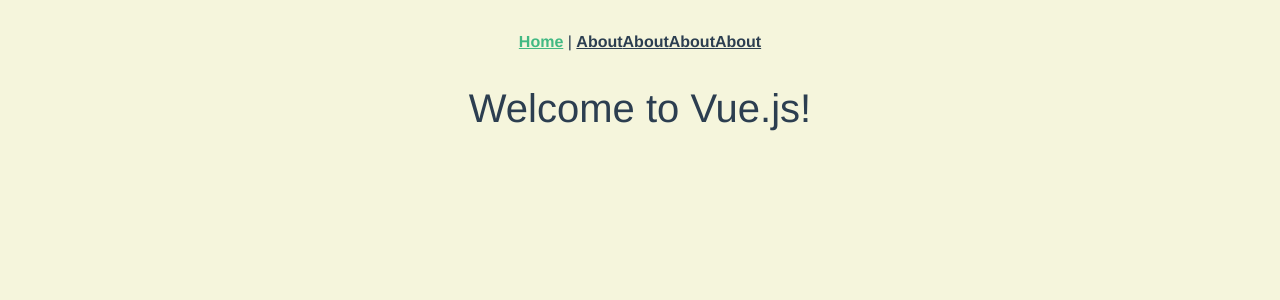
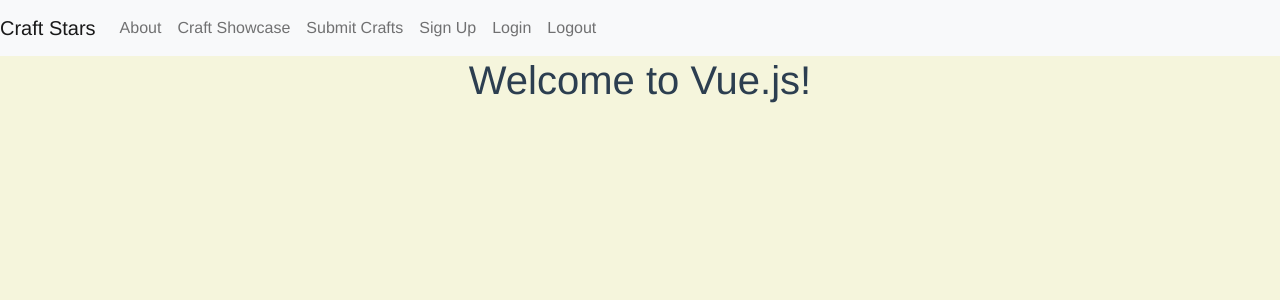
Before and after one commit to marocks31/personal-blog-frontend, a Vue app: page / in a window 1280 px wide. Shown: the top 300 px of the page. Built offline with nearby package versions, Linux system fonts and the light colour scheme.

Commit message:
completed crafts index

```diff
--- a/public/index.html
+++ b/public/index.html
@@ -1,10 +1,10 @@
 <!DOCTYPE html>
-<html lang="">
+<html lang="en">
   <head>
     <meta charset="utf-8">
     <meta http-equiv="X-UA-Compatible" content="IE=edge">
     <meta name="viewport" content="width=device-width,initial-scale=1.0">
-    <link rel="icon" href="<%= BASE_URL %>favicon.ico">
+    <link rel="icon" href="favicon.ico">
     <link rel="apple-touch-icon" sizes="180x180" href="/apple-touch-icon.png">
     <link rel="icon" type="image/png" sizes="32x32" href="/favicon-32x32.png">
     <link rel="icon" type="image/png" sizes="16x16" href="/favicon-16x16.png">
@@ -14,8 +14,14 @@
     <link href="https://cdn.jsdelivr.net/npm/bootstrap@5.2.0/dist/css/bootstrap.min.css" rel="stylesheet" integrity="sha384-gH2yIJqKdNHPEq0n4Mqa/HGKIhSkIHeL5AyhkYV8i59U5AR6csBvApHHNl/vI1Bx" crossorigin="anonymous">
   </head>
   <body>
-    <div id="app"></div>
-    <!-- JavaScript Bundle with Popper -->
+    <div id="app">
+
+
+
+
+    </div>
+<!-- JavaScript Bundle with Popper -->
 <script src="https://cdn.jsdelivr.net/npm/bootstrap@5.2.0/dist/js/bootstrap.bundle.min.js" integrity="sha384-A3rJD856KowSb7dwlZdYEkO39Gagi7vIsF0jrRAoQmDKKtQBHUuLZ9AsSv4jD4Xa" crossorigin="anonymous"></script>
+
   </body>
 </html>
--- a/src/App.vue
+++ b/src/App.vue
@@ -1,11 +1,44 @@
 <template>
-  <nav>
-    <router-link to="/">Home</router-link>
-    |
-    <router-link to="/about">About</router-link>
-    <router-link to="/login">About</router-link>
-    <router-link to="/signup">About</router-link>
-    <router-link to="/logout">About</router-link>
+  <nav class="navbar navbar-expand-lg navbar-light bg-light">
+    <a class="navbar-brand" href="#">Craft Stars</a>
+    <button
+      class="navbar-toggler"
+      type="button"
+      data-toggle="collapse"
+      data-target="#navbarSupportedContent"
+      aria-controls="navbarSupportedContent"
+      aria-expanded="false"
+      aria-label="Toggle navigation"
+    >
+      <span class="navbar-toggler-icon"></span>
+    </button>
+
+    <div class="collapse navbar-collapse" id="navbarSupportedContent">
+      <ul class="navbar-nav mr-auto">
+        <li class="nav-item active">
+          <a class="nav-link" href="/about">
+            About
+            <!-- <span class="sr-only">(current)</span> -->
+          </a>
+        </li>
+        <li class="nav-item">
+          <a class="nav-link" href="/crafts">Craft Showcase</a>
+        </li>
+        <li class="nav-item">
+          <!-- change url later  -->
+          <a class="nav-link" href="/logout">Submit Crafts</a>
+        </li>
+        <li class="nav-item">
+          <a class="nav-link" href="/signup">Sign Up</a>
+        </li>
+        <li class="nav-item">
+          <a class="nav-link" href="/login">Login</a>
+        </li>
+        <li class="nav-item">
+          <a class="nav-link" href="/logout">Logout</a>
+        </li>
+      </ul>
+    </div>
   </nav>
   <router-view />
 </template>
@@ -23,12 +56,12 @@
   padding: 30px;
 }
 
-nav a {
+/* nav a {
   font-weight: bold;
   color: #2c3e50;
-}
+} */
 
-nav a.router-link-exact-active {
+/* nav a.router-link-exact-active {
   color: #42b983;
-}
+} */
 </style>
--- a/src/router/index.js
+++ b/src/router/index.js
@@ -3,6 +3,7 @@
 import SignupView from "../views/SignupView.vue";
 import LoginView from "../views/LoginView.vue";
 import LogoutView from "../views/LogoutView.vue";
+import CraftsIndex from "..//views/CraftsIndex.vue";
 
 const routes = [
   {
@@ -33,6 +34,11 @@
     name: "logout",
     component: LogoutView,
   },
+  {
+    path: "/crafts",
+    name: "crafts-index",
+    component: CraftsIndex,
+  },
 ];
 
 const router = createRouter({
--- /dev/null
+++ b/src/views/CraftsIndex.vue
@@ -0,0 +1,30 @@
+<script>
+import axios from "axios";
+export default {
+  data: function () {
+    return {
+      crafts: [],
+    };
+  },
+  created: function () {
+    this.indexCrafts();
+  },
+  methods: {
+    indexCrafts: function () {
+      axios.get("/crafts").then((response) => {
+        console.log("crafts index", response);
+        this.crafts = response.data;
+      });
+    },
+  },
+};
+</script>
+
+<template>
+  <div class="crafts-index">
+    <h1>Craft Showcase</h1>
+    <div v-for="craft in crafts" v-bind:key="craft.name">
+      <h2>{{ craft.name }}</h2>
+    </div>
+  </div>
+</template>
```
